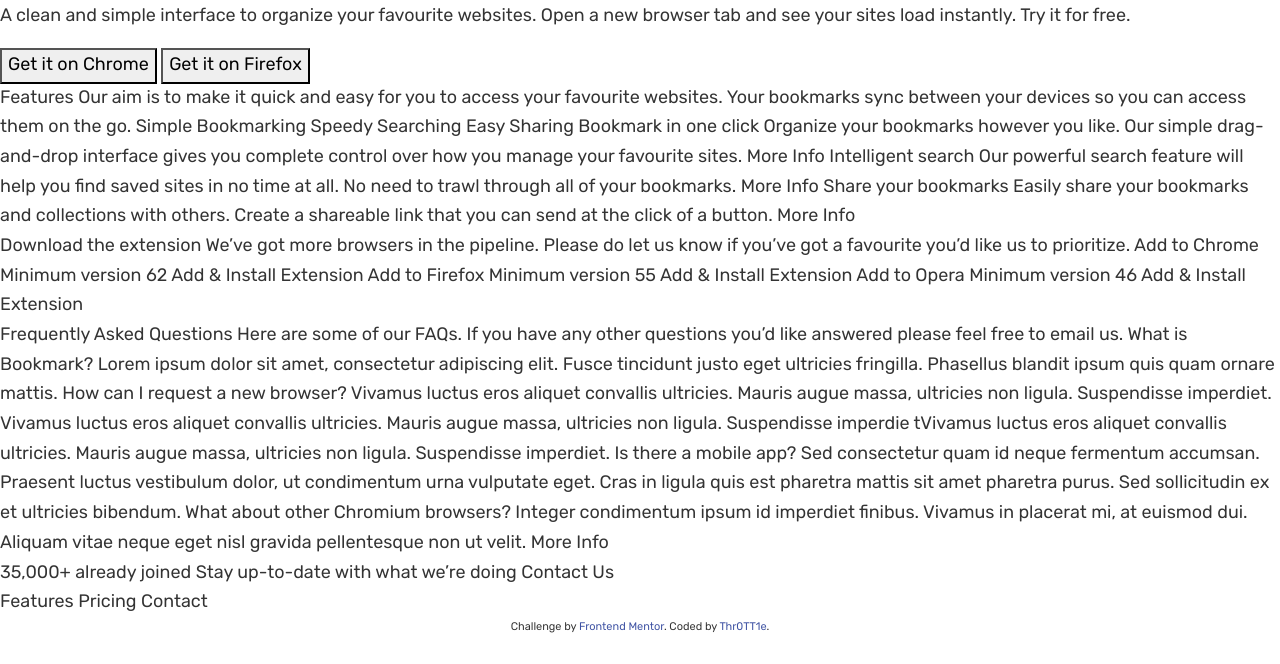
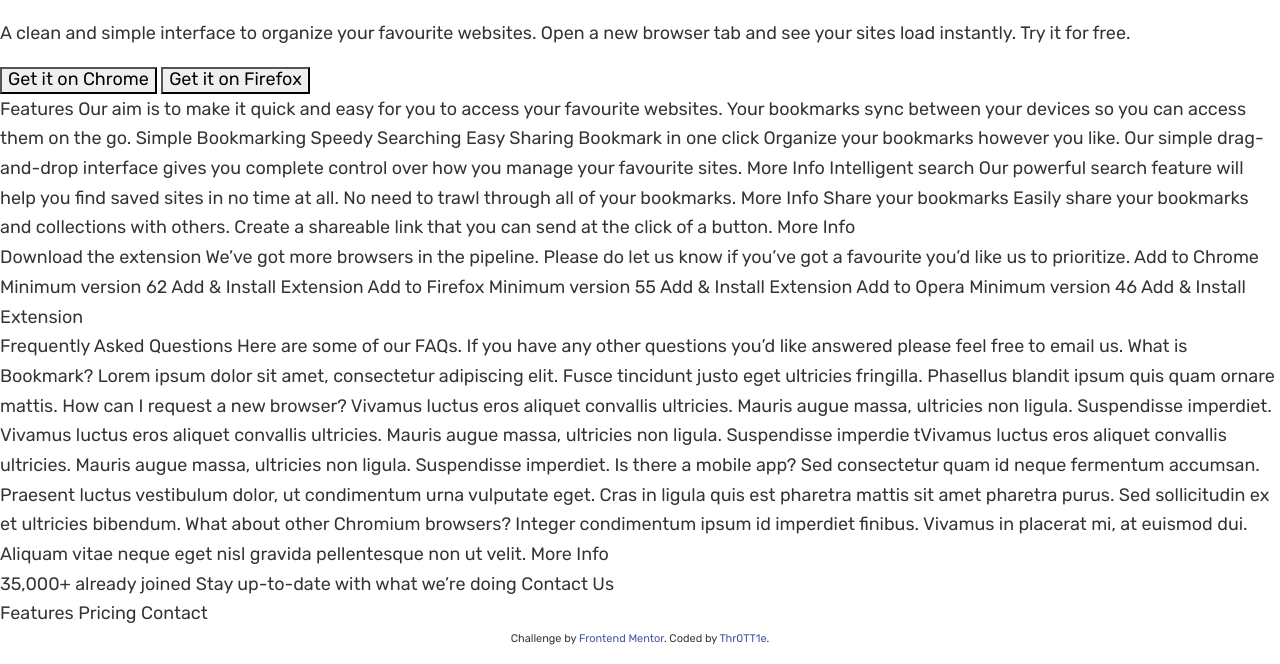
Before and after one commit to Thr0TT1e/bookmark-lp, a website: page app/index.html in a window 1280 px wide. Shown: the part 206-870 px from the top of the page. Drawn offline with nearby package versions, Linux system fonts and the light colour scheme.

Commit message:
Подключение normalize.css

```diff
--- a/app/index.html
+++ b/app/index.html
@@ -7,6 +7,7 @@
 
   <link rel="icon" type="image/png" sizes="32x32" href="images/favicon-32x32.png">
   <link rel="stylesheet" href="css/app.min.css">
+  <link rel="stylesheet" href="css/normalize.css">
 
   <title>Frontend Mentor | Bookmark landing page</title>
 
```
Also changed, not shown: package.json (+9 -5 lines).
